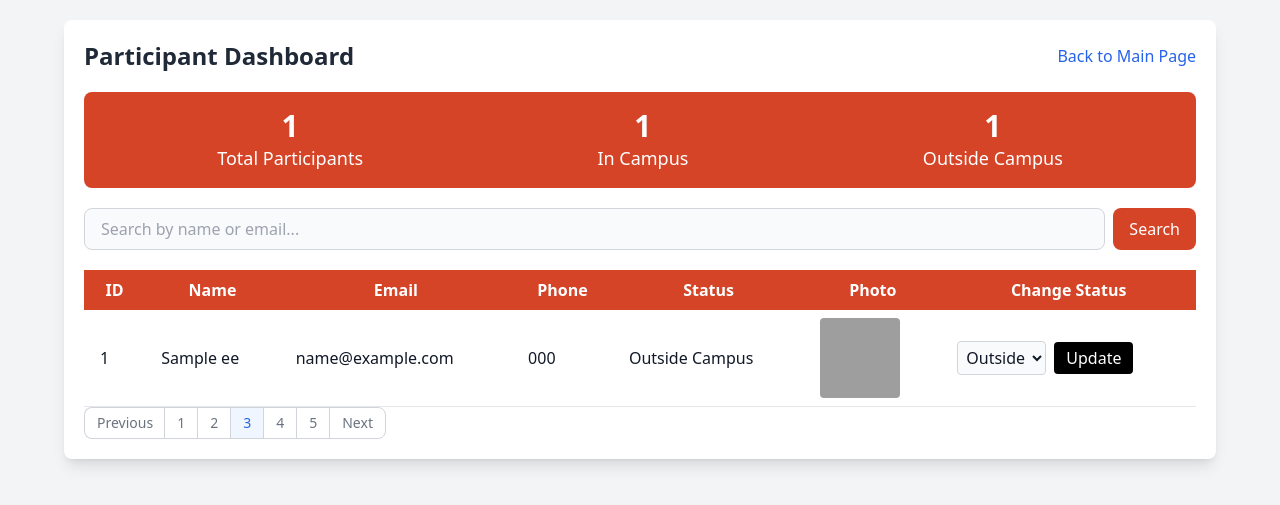
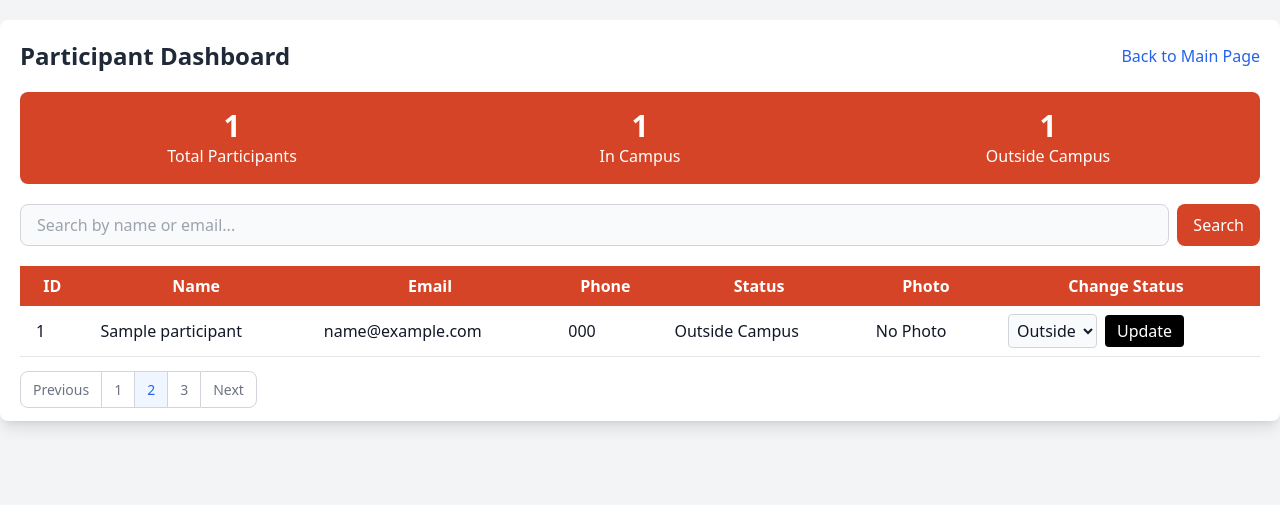
Before and after one commit to mahandev/kuru-management-system, a Flask app: page /dashboard in a window 1280 px wide. Shown: the top 505 px of the page. Run offline with Flask 3, Linux system fonts and the light colour scheme; a database or web service that is not in the repository returns one stand-in record (values such as "Sample title"); parts of the project's set-up code (start-up, migrations or seed data) failed here and were passed over; some libraries are stand-ins or nearby versions; grey boxes are pictures that could not be loaded.

Commit message:
hfudbfgebgf

```diff
--- a/main.py
+++ b/main.py
@@ -3,10 +3,12 @@ from pymongo import MongoClient
 import os
 from dotenv import load_dotenv
 from bson.objectid import ObjectId
+from flask import send_file
 
-# lets go baby
+from gridfs import GridFS
+
 # Load environment variables from .env file
-load_dotenv()
+load_dotenv(override=True)
 
 app = Flask(__name__)
 
@@ -15,8 +17,9 @@ CONNECTION_STRING = os.getenv("MONGO_URI")
 client = MongoClient(CONNECTION_STRING)
 
 # Access the specified database and collection
-db = client["Kurukshetra"]  # Database name
-collection = db["EEs"]  # Collection name
+db = client["Kurukshetra"]  # Database namb
+fs = GridFS(db)
+collection = db["Participants"]  # Collection name
 
 
 @app.route("/")
@@ -76,10 +79,11 @@ def participant_details(participant_id):
     return render_template("participant_details.html", participant=participant_data)
 
 
+
 @app.route("/update_status/<participant_id>", methods=["POST"])
 def update_status(participant_id):
     """
-    Route to update the status of a participant without requiring a password.
+    Route to update the status of a participant.
     """
     status = request.form["status"]
 
@@ -96,28 +100,32 @@ def update_status(participant_id):
         return jsonify({"error": str(e)}), 500
 
 
-@app.route("/status/<status>", methods=["GET"])
-def status_page(status):
-    return render_template("status_page.html", status=status)
+import io
+from flask import send_file, jsonify
+from bson.objectid import ObjectId
+
+@app.route("/image/<participant_id>", methods=["GET"])
+def get_image(participant_id):
+    # Find the participant document by ID
+    participant = collection.find_one({'_id': ObjectId(participant_id)})
+
+    if not participant or 'image_id' not in participant or not participant['image_id']:
+        return jsonify({"error": "Image not found"}), 404
+
+    try:
+        # Retrieve the image from GridFS using the image_id stored in the participant document
+        grid_out = fs.get(participant['image_id'])
+        return send_file(
+            io.BytesIO(grid_out.read()),
+            mimetype=grid_out.content_type,
+            as_attachment=False,
+            download_name=grid_out.filename
+        )
+    except Exception as e:
+        # Provide more information in the error message
+        return jsonify({"error": f"Image retrieval failed: {str(e)}"}), 500
 
 
-@app.route("/get_image/<participant_id>", methods=["GET"])
-def get_image(participant_id):
-    """
-    Route to retrieve and display the participant's image.
-    """
-    try:
-        participant_data = collection.find_one({"_id": ObjectId(participant_id)})
-    except Exception as e:
-        return jsonify({"error": "Invalid ObjectId format"}), 400
-
-    if not participant_data or "data" not in participant_data:
-        return jsonify({"error": "Image not found"}), 404
-
-    return app.response_class(
-        participant_data["data"],
-        mimetype="image/jpeg",  # Adjust the MIME type based on the image format
-    )
 
 
 @app.route("/wipe", methods=["GET", "POST"])
@@ -147,6 +155,13 @@ def dashboard():
     outside_campus = collection.count_documents({"status": "Outside Campus"})
     total_participants = len(participants)
 
+    # Add a URL to fetch the image for each participant
+    for participant in participants:
+        if "image_id" in participant and participant["image_id"]:
+            participant["_image_url"] = url_for("get_image", participant_id=str(participant["_id"]))
+        else:
+            participant["_image_url"] = None  # Set to None if no image is available
+        print(participant)
     return render_template(
         "dashboard.html",
         participants=participants,
@@ -156,8 +171,6 @@ def dashboard():
     )
 
 
+
 if __name__ == "__main__":
     app.run(debug=True)
-
-# if __name__ == "__main__":
-#     app.run(host="0.0.0.0", port=5000)
--- a/templates/dashboard.html
+++ b/templates/dashboard.html
@@ -8,32 +8,36 @@
 </head>
 <body class="bg-gray-100 dark:bg-[#121212] font-sans text-gray-900 dark:text-gray-100">
 
-    <div class="container min-w-[1050px] max-w-6xl mx-auto my-5 p-5 bg-white dark:bg-[#1E1E1E] rounded-lg shadow-lg">
+    <div class="container min-w-full max-w-6xl mx-auto my-5 p-5 bg-white dark:bg-[#1E1E1E] rounded-lg shadow-lg">
+        <!-- Header -->
         <div class="header flex justify-between items-center mb-5">
             <h1 class="text-2xl font-bold text-gray-800 dark:text-gray-200">Participant Dashboard</h1>
             <a href="/" class="text-blue-600 dark:text-[#BABABA] hover:underline">Back to Main Page</a>
         </div>
 
-        <div class="stats flex justify-around bg-[rgb(213,68,39)] dark:bg-[#282828] text-white p-4 rounded-lg">
-            <div class="stat text-center text-lg">
+        <!-- Statistics -->
+        <div class="stats grid grid-cols-3 gap-4 bg-[rgb(213,68,39)] dark:bg-[#282828] text-white p-4 rounded-lg">
+            <div class="stat text-center">
                 <h2 class="text-3xl font-bold">{{ total_participants }}</h2>
                 <p>Total Participants</p>
             </div>
-            <div class="stat text-center text-lg">
+            <div class="stat text-center">
                 <h2 class="text-3xl font-bold">{{ in_campus }}</h2>
                 <p>In Campus</p>
             </div>
-            <div class="stat text-center text-lg">
+            <div class="stat text-center">
                 <h2 class="text-3xl font-bold">{{ outside_campus }}</h2>
                 <p>Outside Campus</p>
             </div>
         </div>
 
-        <div class="search flex mt-5">
+        <!-- Search -->
+        <div class="search mt-5 flex">
             <input type="text" id="search-input" oninput="filterParticipants()" placeholder="Search by name or email..." class="flex-grow px-4 py-2 border border-gray-300 rounded-lg bg-gray-50 focus:outline-none focus:ring-2 focus:ring-blue-500 dark:bg-[#121212]">
             <button onclick="filterParticipants()" class="ml-2 px-4 py-2 bg-[rgb(213,68,39)] text-white rounded-lg hover:bg-[rgb(188,61,35)] focus:outline-none">Search</button>
         </div>
 
+        <!-- Participants Table -->
         <table class="w-full mt-5 border-collapse">
             <thead>
                 <tr class="bg-[rgb(213,68,39)] dark:bg-[#282828] text-white">
@@ -55,7 +59,11 @@
                     <td class="px-4 py-2">{{ participant['phone'] }}</td>
                     <td class="px-4 py-2">{{ participant['status'] }}</td>
                     <td class="px-4 py-2">
-                        <img src="{{ url_for('get_image', participant_id=participant['_id']) }}" alt="Participant Photo" class="w-20 h-20 object-cover rounded">
+                        {% if participant['_image_url'] %}
+                        <img src="{{ participant['_image_url'] }}" alt="Participant Photo" class="w-20 h-20 object-cover rounded">
+                        {% else %}
+                        <span>No Photo</span>
+                        {% endif %}
                     </td>
                     <td class="px-4 py-2">
                         <form class="status-form flex items-center" method="POST" action="{{ url_for('update_status', participant_id=participant['_id']) }}">
@@ -71,48 +79,29 @@
             </tbody>
         </table>
 
-        <nav aria-label="Page navigation example">
+        <!-- Pagination -->
+        <nav class="mt-5" aria-label="Pagination">
             <ul class="inline-flex -space-x-px text-sm">
-              <li>
-                <a href="#" class="flex items-center justify-center px-3 h-8 ms-0 leading-tight text-gray-500 bg-white border border-e-0 border-gray-300 rounded-s-lg hover:bg-gray-100 hover:text-gray-700 dark:bg-gray-800 dark:border-gray-700 dark:text-gray-400 dark:hover:bg-gray-700 dark:hover:text-white">Previous</a>
-              </li>
-              <li>
-                <a href="#" class="flex items-center justify-center px-3 h-8 leading-tight text-gray-500 bg-white border border-gray-300 hover:bg-gray-100 hover:text-gray-700 dark:bg-gray-800 dark:border-gray-700 dark:text-gray-400 dark:hover:bg-gray-700 dark:hover:text-white">1</a>
-              </li>
-              <li>
-                <a href="#" class="flex items-center justify-center px-3 h-8 leading-tight text-gray-500 bg-white border border-gray-300 hover:bg-gray-100 hover:text-gray-700 dark:bg-gray-800 dark:border-gray-700 dark:text-gray-400 dark:hover:bg-gray-700 dark:hover:text-white">2</a>
-              </li>
-              <li>
-                <a href="#" aria-current="page" class="flex items-center justify-center px-3 h-8 text-blue-600 border border-gray-300 bg-blue-50 hover:bg-blue-100 hover:text-blue-700 dark:border-gray-700 dark:bg-gray-700 dark:text-white">3</a>
-              </li>
-              <li>
-                <a href="#" class="flex items-center justify-center px-3 h-8 leading-tight text-gray-500 bg-white border border-gray-300 hover:bg-gray-100 hover:text-gray-700 dark:bg-gray-800 dark:border-gray-700 dark:text-gray-400 dark:hover:bg-gray-700 dark:hover:text-white">4</a>
-              </li>
-              <li>
-                <a href="#" class="flex items-center justify-center px-3 h-8 leading-tight text-gray-500 bg-white border border-gray-300 hover:bg-gray-100 hover:text-gray-700 dark:bg-gray-800 dark:border-gray-700 dark:text-gray-400 dark:hover:bg-gray-700 dark:hover:text-white">5</a>
-              </li>
-              <li>
-                <a href="#" class="flex items-center justify-center px-3 h-8 leading-tight text-gray-500 bg-white border border-gray-300 rounded-e-lg hover:bg-gray-100 hover:text-gray-700 dark:bg-gray-800 dark:border-gray-700 dark:text-gray-400 dark:hover:bg-gray-700 dark:hover:text-white">Next</a>
-              </li>
+                <li><a href="#" class="px-3 py-2 bg-white dark:bg-gray-800 border border-gray-300 text-gray-500 dark:text-gray-400 hover:bg-gray-100 dark:hover:bg-gray-700 rounded-l-lg">Previous</a></li>
+                <li><a href="#" class="px-3 py-2 bg-white dark:bg-gray-800 border border-gray-300 text-gray-500 dark:text-gray-400 hover:bg-gray-100 dark:hover:bg-gray-700">1</a></li>
+                <li><a href="#" class="px-3 py-2 bg-blue-50 dark:bg-gray-700 border border-gray-300 text-blue-600 dark:text-white">2</a></li>
+                <li><a href="#" class="px-3 py-2 bg-white dark:bg-gray-800 border border-gray-300 text-gray-500 dark:text-gray-400 hover:bg-gray-100 dark:hover:bg-gray-700">3</a></li>
+                <li><a href="#" class="px-3 py-2 bg-white dark:bg-gray-800 border border-gray-300 text-gray-500 dark:text-gray-400 hover:bg-gray-100 dark:hover:bg-gray-700 rounded-r-lg">Next</a></li>
             </ul>
-          </nav>
+        </nav>
     </div>
 
+    <!-- Search Filtering Script -->
     <script>
         function filterParticipants() {
-        const input = document.getElementById('search-input').value.toLowerCase();
-        const rows = document.getElementById('participant-list').getElementsByTagName('tr');
-        for (let i = 0; i < rows.length; i++) {
-        let name = rows[i].getElementsByTagName('td')[1].textContent.toLowerCase();
-        let email = rows[i].getElementsByTagName('td')[2].textContent.toLowerCase();
-        if (name.includes(input) || email.includes(input)) {
-            rows[i].style.display = '';
-        } else {
-            rows[i].style.display = 'none';
+            const input = document.getElementById('search-input').value.toLowerCase();
+            const rows = document.querySelectorAll('#participant-list tr');
+            rows.forEach(row => {
+                const name = row.children[1].textContent.toLowerCase();
+                const email = row.children[2].textContent.toLowerCase();
+                row.style.display = name.includes(input) || email.includes(input) ? '' : 'none';
+            });
         }
-        }
-    }
     </script>
-
 </body>
 </html>
```
Also changed, not shown: credentials.json (added, +13 -0 lines), update_sheets.py (added, +141 -0 lines), 1 other file.
